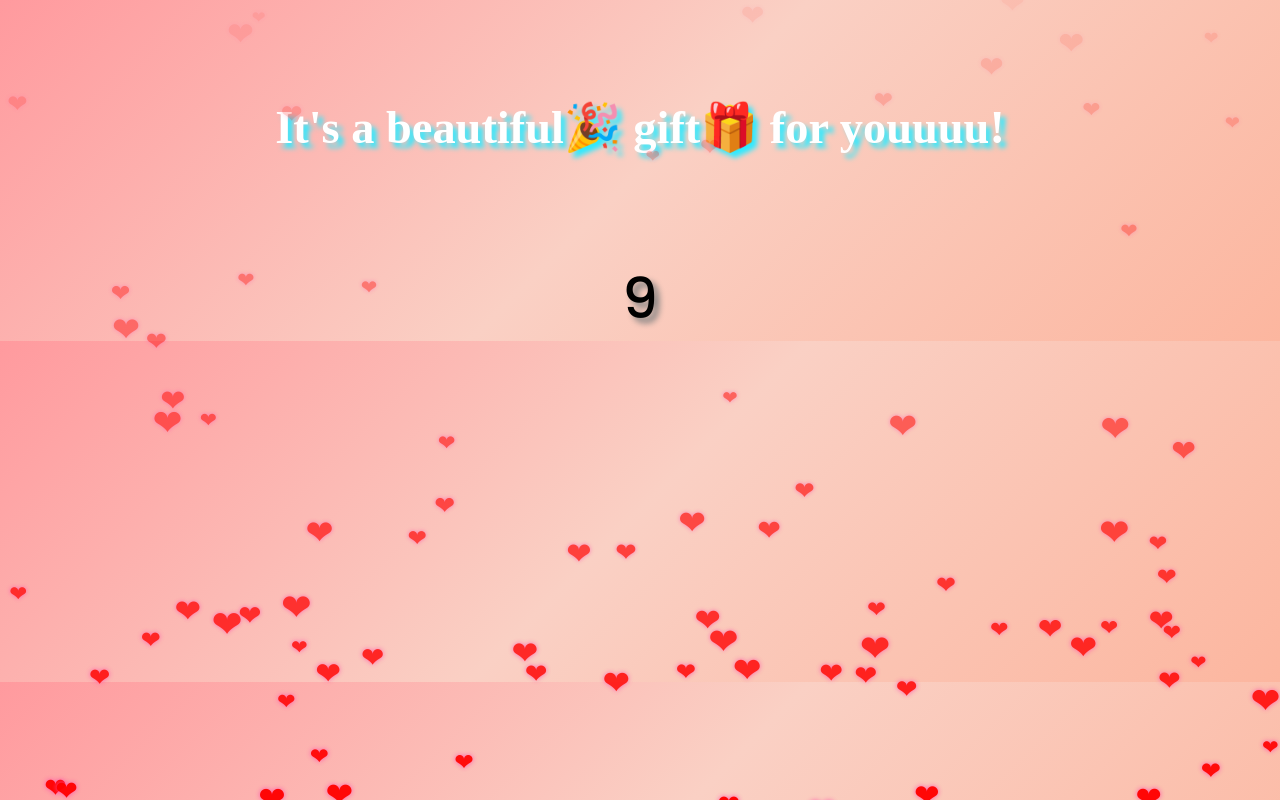
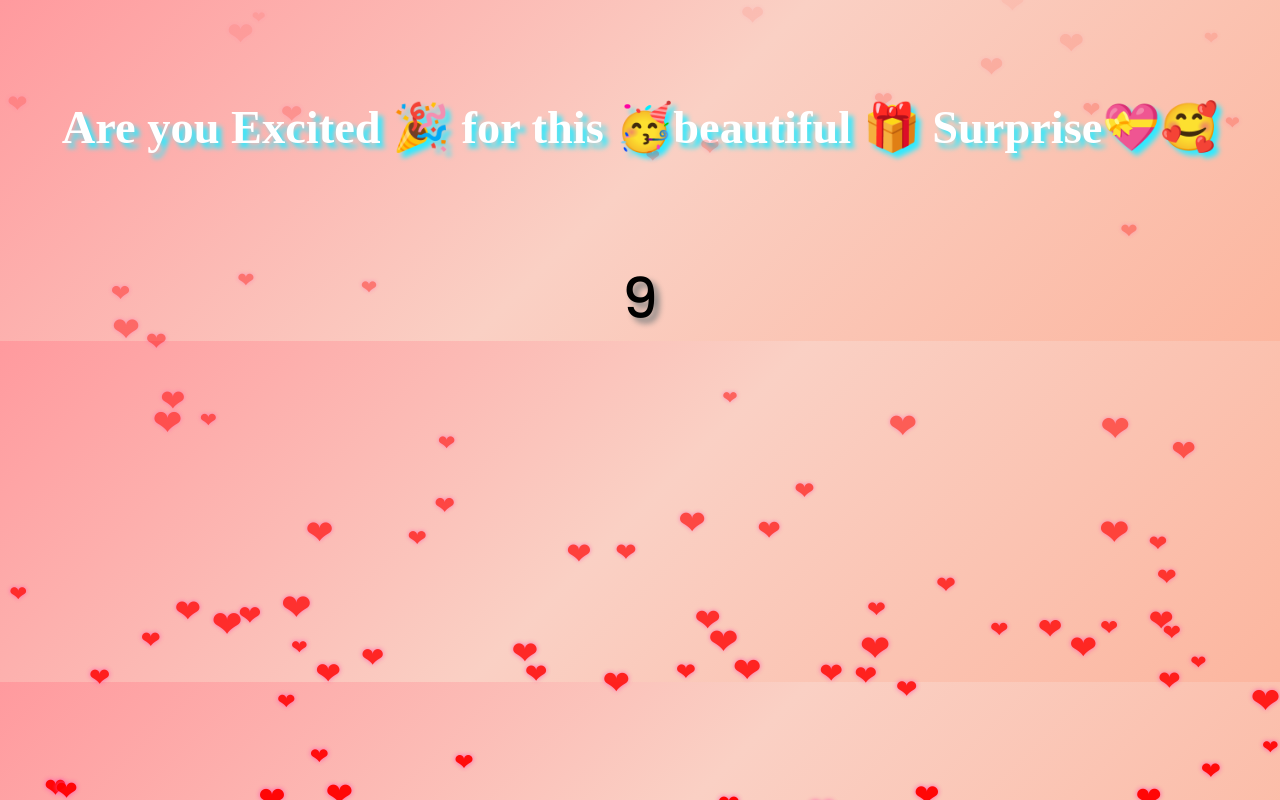
Before and after one commit to Mohammed-Huzaifa-786/Surprise-webpage, a plain HTML site: page index.html in a window 1280 px wide. Both pictures are taken after a click on the button "🎁 Click here for surprise 🎁". Drawn offline with Linux system fonts and the light colour scheme.

Commit message:
Update index.html

```diff
--- a/index.html
+++ b/index.html
@@ -12,7 +12,7 @@
   <div class="canvas" id="canvas"></div>
 
   <div class="button-container">
-    <h1 id="countdown-message" style="display: none;">It's a beautiful🎉 gift🎁 for youuuu!</h1>
+    <h1 id="countdown-message" style="display: none;">Are you Excited 🎉 for this 🥳beautiful 🎁 Surprise💝🥰</h1>
     <button class="start-btn" onclick="startCountdown()">🎁 Click here for surprise 🎁</button>
   </div>
 
```
